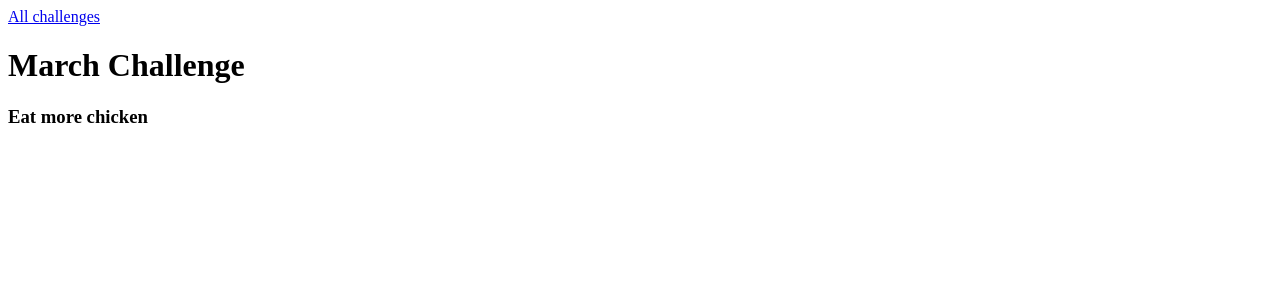
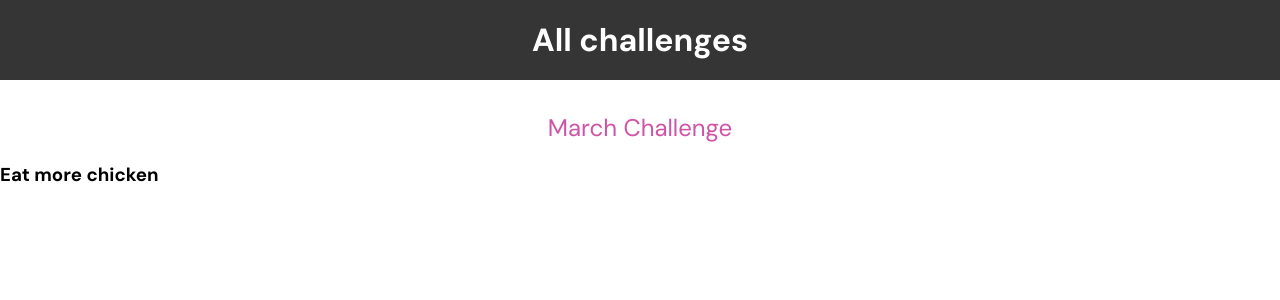
Before and after one commit to JuanPuyo1/challenges, a Django app: page /challenges/march in a window 1280 px wide. Shown: the top 300 px of the page. Run offline with Django 5.2, Linux system fonts and the light colour scheme.

Commit message:
adding global static files

```diff
--- /dev/null
+++ b/challenges/static/challenges/challenge.css
@@ -0,0 +1,22 @@
+h1,
+h2 {
+  text-align: center;
+  color: white;
+}
+
+h1 {
+  font-size: 1.5rem;
+  margin: 2rem 0 1rem 0;
+  font-weight: normal;
+  color: #cf54a6;
+}
+
+h2 {
+  font-size: 3rem;
+  font-weight: bold;
+}
+
+.fallback {
+  text-align: center;
+  color: white;
+}
--- /dev/null
+++ b/challenges/static/challenges/includes/header.css
@@ -0,0 +1,25 @@
+header {
+    width: 100%;
+    height: 5rem;
+    background-color: #353535;
+  }
+
+  header nav {
+    width: 100%;
+    height: 100%;
+    display: flex;
+    justify-content: center;
+    align-items: center;
+  }
+
+  header nav a {
+    color: white;
+    font-size: 2rem;
+    font-weight: bold;
+    text-decoration: none;
+  }
+
+  header nav a:hover,
+  header nav a:active {
+    color: #cf54a6;
+  }
--- a/challenges/templates/challenges/challenge.html
+++ b/challenges/templates/challenges/challenge.html
@@ -1,8 +1,16 @@
 {% extends "base.html" %}
+{% load static %}
 
 {% block page_title %}
     Monthly ChallengeAll Challenges
 {% endblock page_title %}
+
+{% block css_files %}
+<link rel="stylesheet" href="{% static "challenges/challenge.css" %}">
+<link rel="stylesheet" href="{% static "challenges/includes/header.css" %}">
+
+{% endblock %}
+
 
 {% block content %}
 {% include "challenges/includes/header.html" %}
--- a/challenges/templates/challenges/index.html
+++ b/challenges/templates/challenges/index.html
@@ -3,6 +3,8 @@
 
 {% block css_files %}
 <link rel="stylesheet" href="{% static "challenges/challenges.css" %}">
+<link rel="stylesheet" href="{% static "challenges/includes/header.css" %}">
+
 {% endblock %}
 
 
--- a/monthly_challenges/settings.py
+++ b/monthly_challenges/settings.py
@@ -123,6 +123,10 @@ USE_TZ = True
 
 STATIC_URL = 'static/'
 
+STATICFILES_DIRS = [
+    BASE_DIR / "static"
+]
+
 # Default primary key field type
 # https://docs.djangoproject.com/en/5.1/ref/settings/#default-auto-field
 
--- /dev/null
+++ b/static/styles.css
@@ -0,0 +1,10 @@
+@import url('https://fonts.googleapis.com/css2?family=DM+Sans:ital,opsz,wght@0,9..40,100..1000;1,9..40,100..1000&display=swap');
+
+
+html{
+    font-family: "DM Sans", sans-serif;
+}
+
+body{
+    margin: 0;
+}
--- a/templates/base.html
+++ b/templates/base.html
@@ -1,3 +1,5 @@
+{% load static %}
+
 <!DOCTYPE html>
 <html lang="en">
 <head>
@@ -5,10 +7,9 @@
     <meta name="viewport" content="width=device-width, initial-scale=1.0">
     <title>{% block page_title %}{% endblock %}</title>
 
+    <link rel="stylesheet" href="{% static "styles.css" %}">
+
     {% block css_files %}
-
-
-
     {% endblock css_files %}
 
 </head>
```
Also changed, not shown: challenges/static/challenges/challenges.css (+34 -0 lines).
